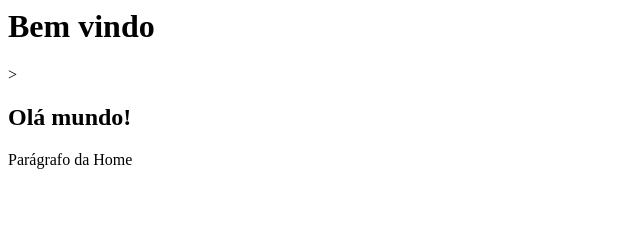
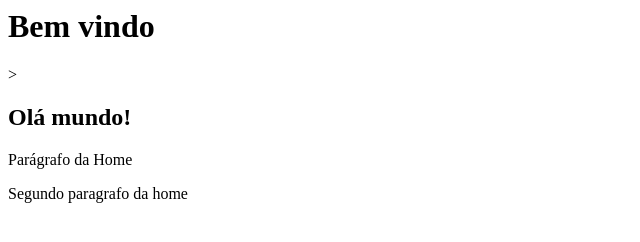
Before and after one commit to soyvieira/curso-github, a plain HTML site: page index.html in a window 1280 px wide. Shown: the whole page, without its empty margins (0-640 px from the left). Drawn offline with Linux system fonts and the light colour scheme.

Commit message:
Add 2 paragrafo na index

```diff
--- a/index.html
+++ b/index.html
@@ -1,3 +1,4 @@
 <h1>Bem vindo</h1>>
 <h2>Olá mundo!</h2>
 <p>Parágrafo da Home</p>
+<p>Segundo paragrafo da home</p>
```
